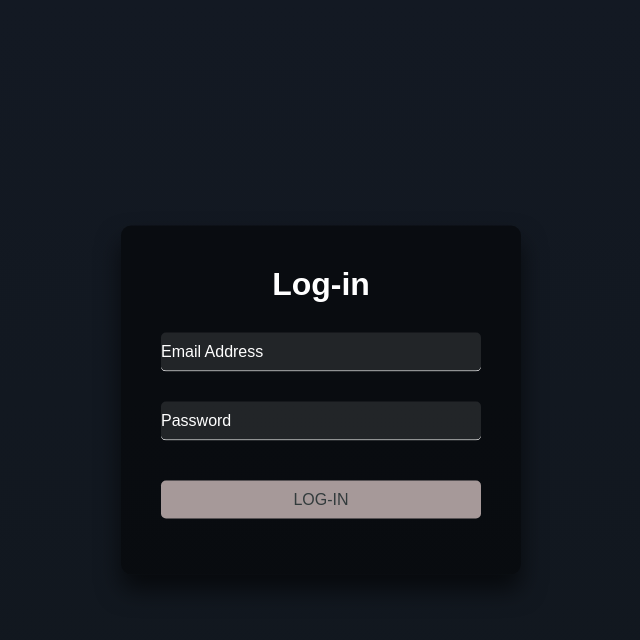
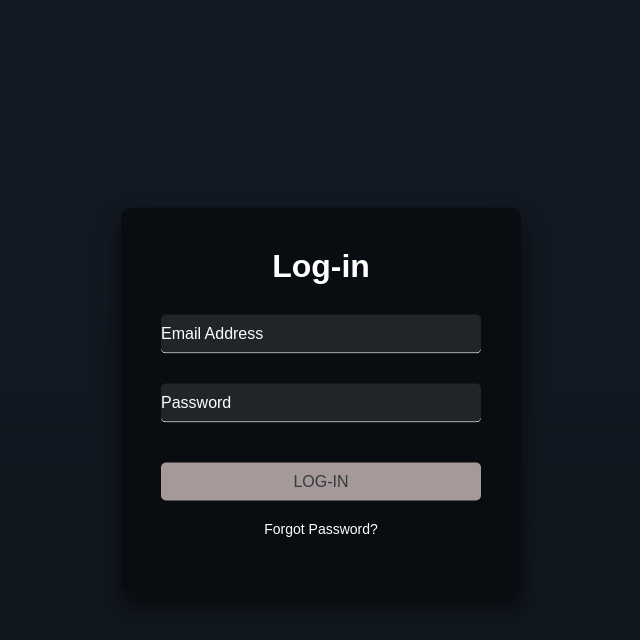
Before and after one commit to jasminekayrabs/lostexpats_cz, a Django app: template templates/authentication/login.html in a window 1280 px wide. Shown: the top 640 px of the page, without its empty margins (319-959 px from the left). Run offline with Django 4.2, Linux system fonts and the light colour scheme; the template is opened without the code that fills it, so the values that code supplies are empty.

Commit message:
Add reset password link to login.html

```diff
--- a/templates/authentication/login.html
+++ b/templates/authentication/login.html
@@ -1,3 +1,5 @@
+<!-- This is the login page. It allows the user to input their required info and validates it. It also has a link that takes user to the reset pssword page. The page is protected against Sql injection attacks, XSS attacks, as well as Cross site request forgery. -->
+
 <head>
   <title>Login Page</title>
 
@@ -142,6 +144,8 @@
         <label for="">Password</label>
       </div>
       <button type="submit">Log-in</button>
+      <!-- linkk to reset password page -->
+      <a href="{% url 'password_reset' %}">Forgot Password?</a>
       <!-- display error message if user is not authenticated -->
       {% if messages %}
       <div class="message error">
```
